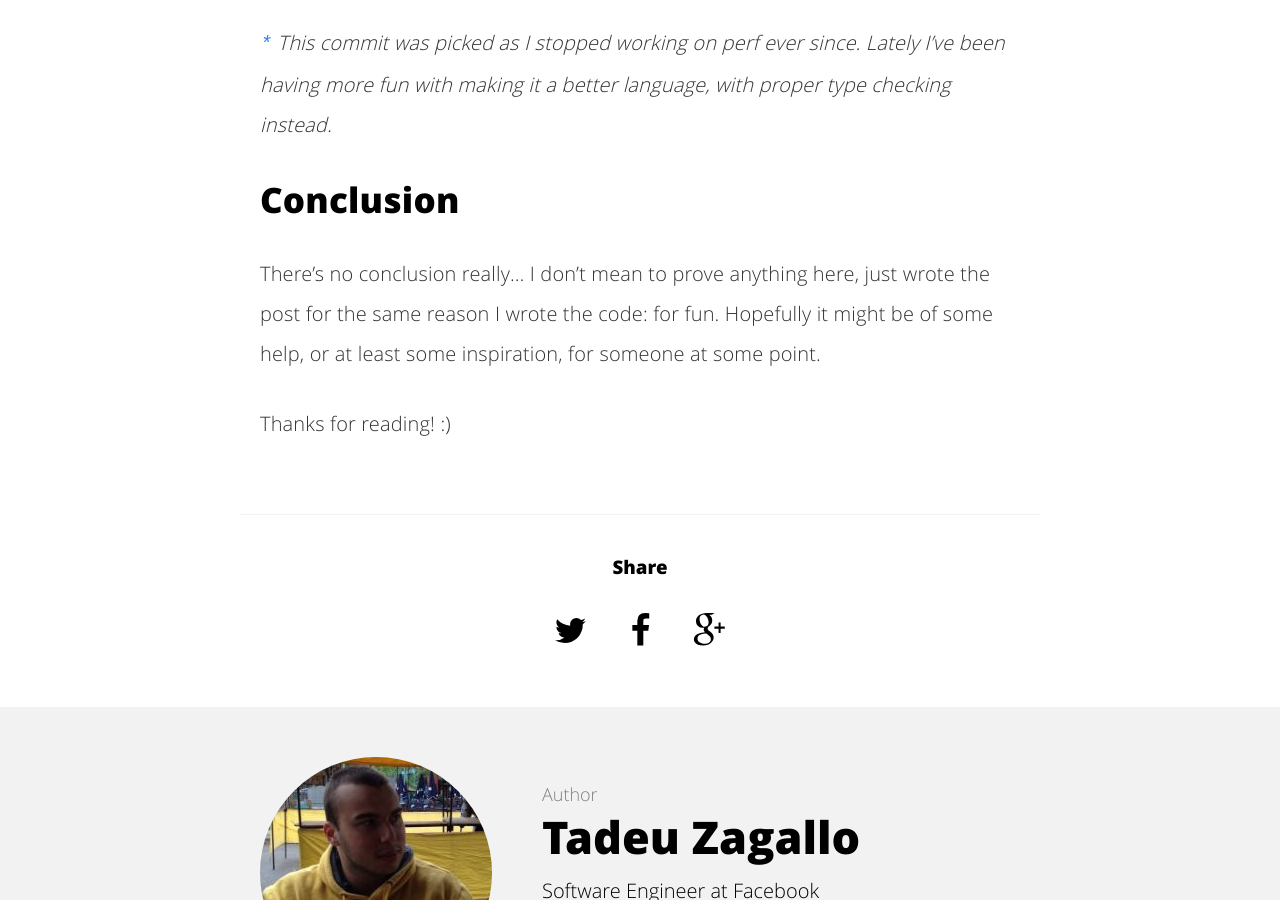
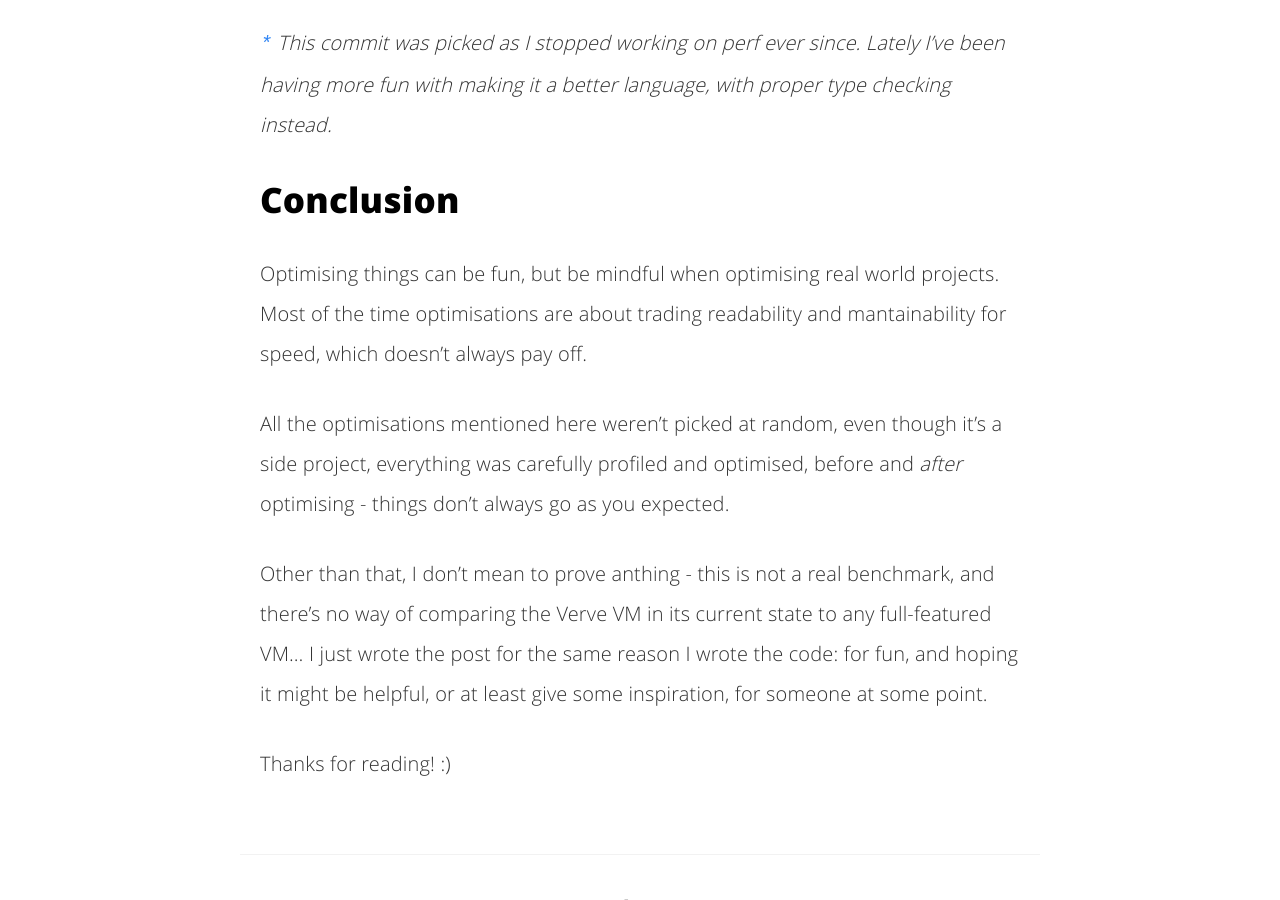
Before and after one commit to KyleAMathews/blog-2, a Jekyll site: the page built from _posts/2016-09-29-optimisations-in-verve.md, in a window 1280 px wide and 900 px high, scrolled down 11319 px. Built offline with Jekyll 4.4.1, drawn with Linux system fonts in a browser that asks for light colours; comment, search, counter and statistics services are not loaded.

Commit message:
Update `Optimisations in Verve` conclusion

```diff
--- a/_posts/2016-09-29-optimisations-in-verve.md
+++ b/_posts/2016-09-29-optimisations-in-verve.md
@@ -220,7 +220,11 @@ Both were tested on a Early-2016 MacBook running macOS 10.12.
 
 ## Conclusion
 
-There's no conclusion really... I don't mean to prove anything here, just wrote the post for the same reason I wrote the code: for fun. Hopefully it might be of some help, or at least some inspiration, for someone at some point.
+Optimising things can be fun, but be mindful when optimising real world projects. Most of the time optimisations are about trading readability and mantainability for speed, which doesn't always pay off.
+
+All the optimisations mentioned here weren't picked at random, even though it's a side project, everything was carefully profiled and optimised, before and *after* optimising - things don't always go as you expected.
+
+Other than that, I don't mean to prove anthing - this is not a real benchmark, and there's no way of comparing the Verve VM in its current state to any full-featured VM... I just wrote the post for the same reason I wrote the code: for fun, and hoping it might be helpful, or at least give some inspiration, for someone at some point.
 
 Thanks for reading! :)
 
```
